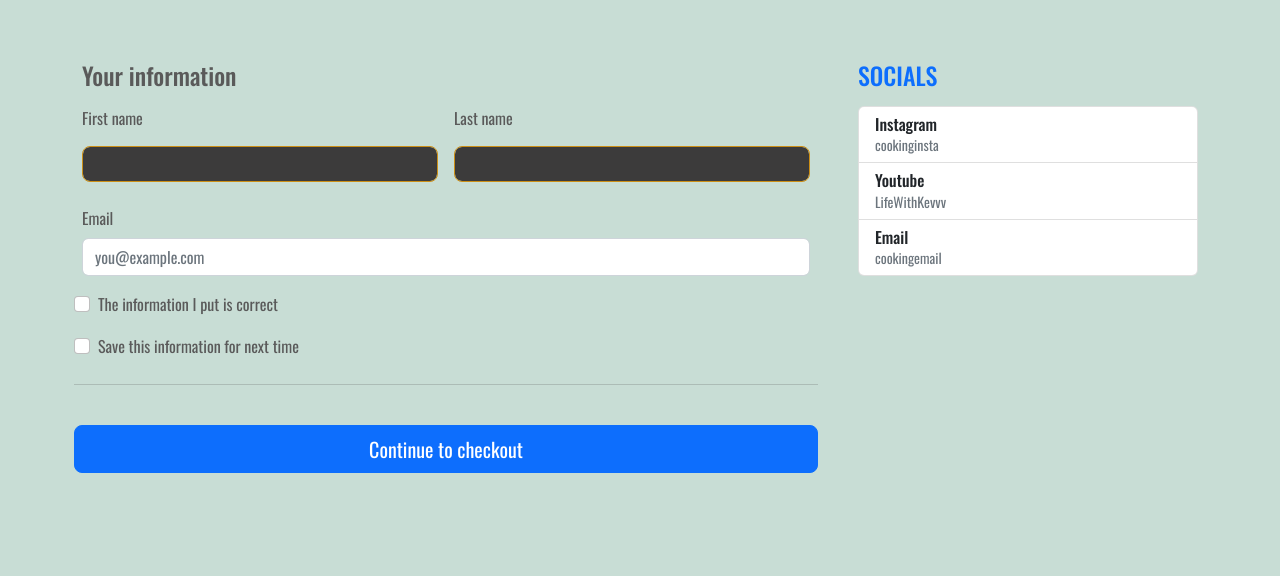
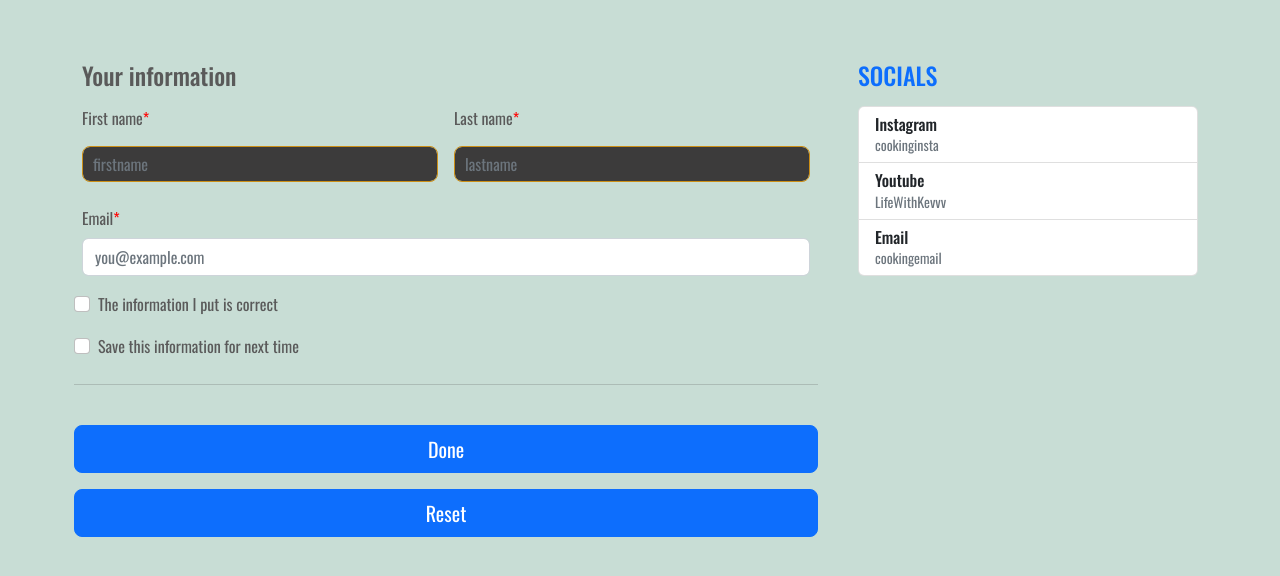
Before and after one commit to ScienceKidKev/Bestdribbler.github.io, a plain HTML site: page contact.html in a window 1280 px wide. Shown: the part 296-872 px from the top of the page. Before the commit the page ends 817 px from the top, so only its background shows below. Drawn offline with nearby package versions, Linux system fonts and the light colour scheme; a web font is replaced by a local one.

Commit message:
updating

```diff
--- a/contact.html
+++ b/contact.html
@@ -93,16 +93,16 @@
           <form class="needs-validation" novalidate>
             <div class="row g-3">
               <div class="col-sm-6">
-                <label for="firstName" class="form-label">First name</label>
-                <input type="text" class="form-control" id="firstName" placeholder="" value="" required>
+                <label for="firstName" class="form-label">First name<span style="color:red" >*</span></label>
+                <input type="text" class="form-control" id="firstName" placeholder="firstname"  required>
                 <div class="invalid-feedback">
                   Valid first name is required.
                 </div>
               </div>
 
               <div class="col-sm-6">
-                <label for="lastName" class="form-label">Last name</label>
-                <input type="text" class="form-control" id="lastName" placeholder="" value="" required>
+                <label for="lastName" class="form-label">Last name<span style="color:red" >*</span></label>
+                <input type="text" class="form-control" id="lastName" placeholder="lastname"  required>
                 <div class="invalid-feedback">
                   Valid last name is required.
                 </div>
@@ -111,7 +111,7 @@
 
 
               <div class="col-12">
-                <label for="email" class="form-label">Email</label>
+                <label for="email" class="form-label">Email<span style="color:red" >*</span></label>
                 <input type="email" class="form-control" id="email" placeholder="you@example.com">
                 <div class="invalid-feedback">
                   Please enter a valid email address.
@@ -133,7 +133,9 @@
             <hr class="my-4">
 
 
-            <button class="w-100 btn btn-primary btn-lg" type="submit">Continue to checkout</button>
+            <button class="w-100 btn btn-primary btn-lg" type="submit">Done</button>
+            <button class="w-100 btn btn-primary btn-lg" type="submit">Reset</button>
+            <input name="send-to" value="kheron@brooklynsteamcenter.org" hidden>
           </form>
         </div>
       </div>
```
